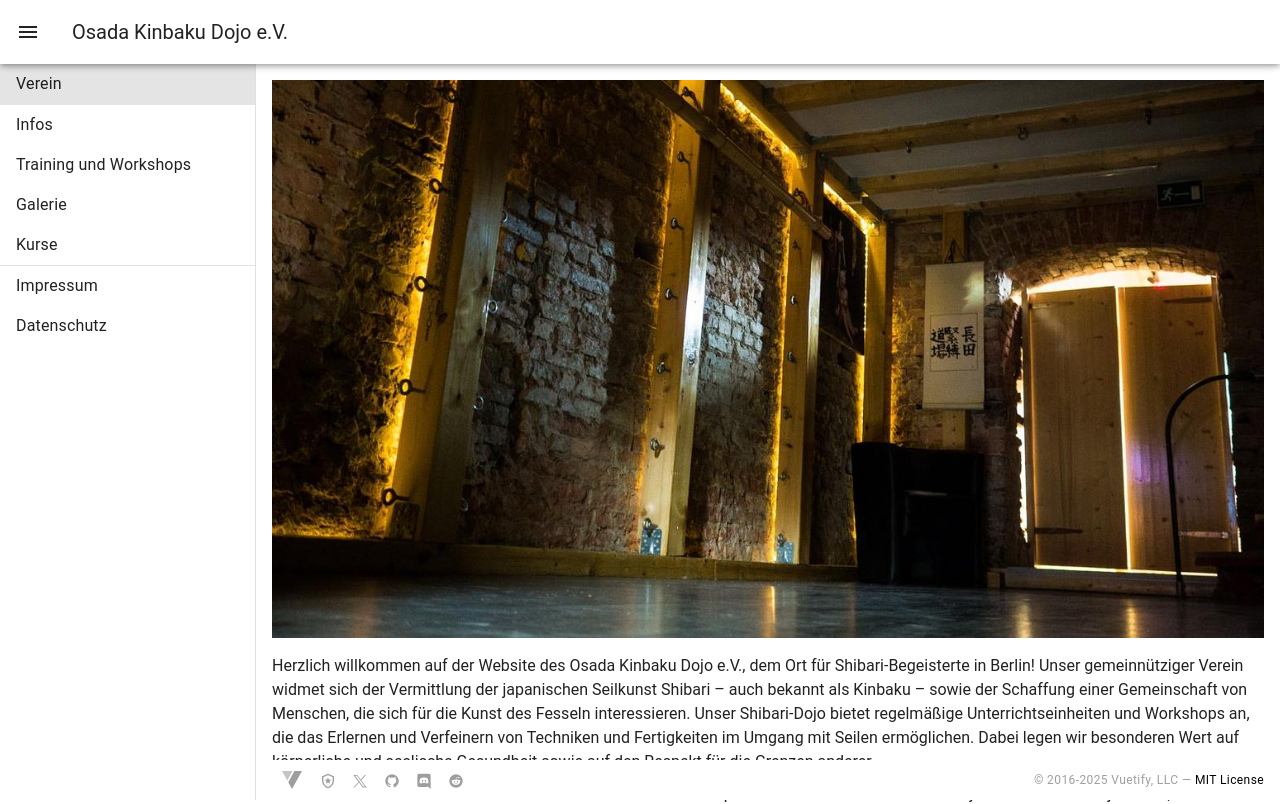
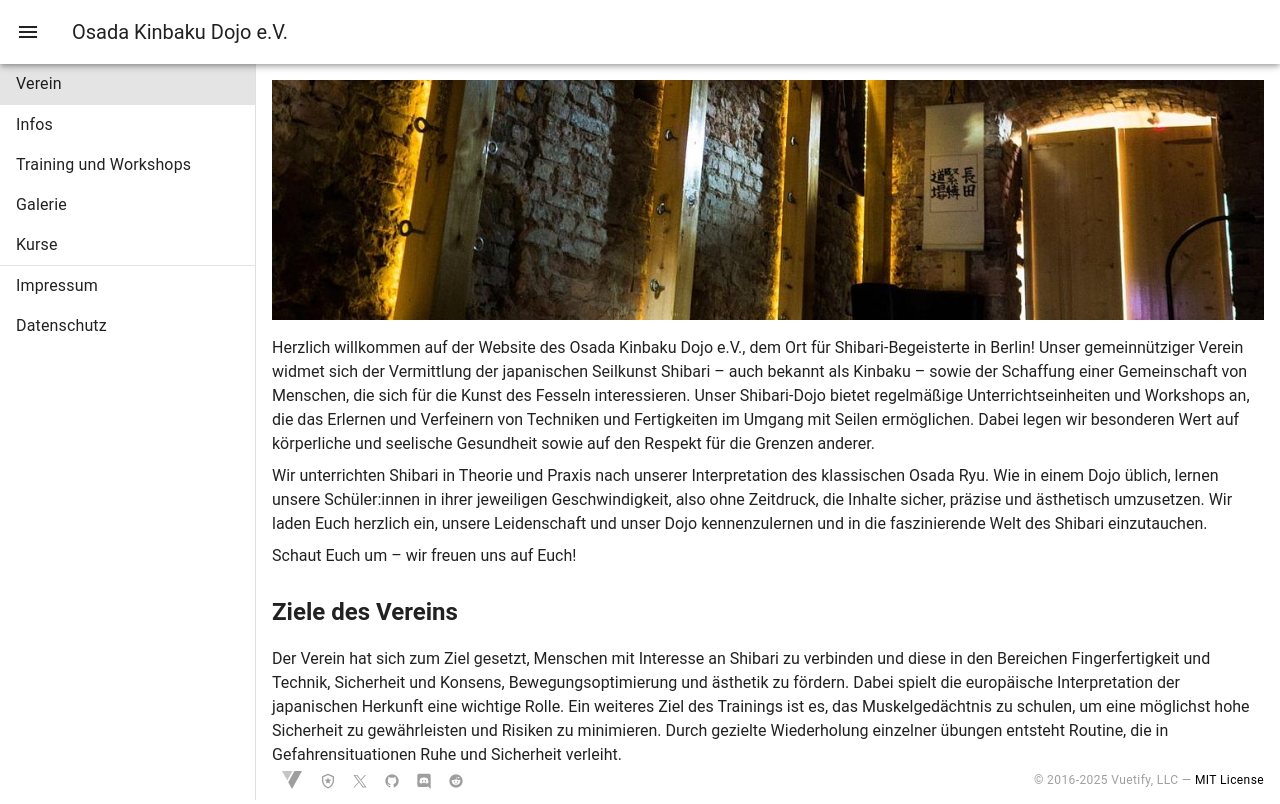
Before and after one commit to osada-kinbaku-ev/kinbaku-static, a Vue app: page /#/verein in a window 1280 px wide. Shown: the top 804 px of the page. Built offline with nearby package versions, Linux system fonts and the light colour scheme.

Commit message:
Shrink banner images

```diff
--- a/src/pages/infos.vue
+++ b/src/pages/infos.vue
@@ -1,6 +1,7 @@
 <template>
   <v-img
     cover
+    max-height="240px"
     src="@/assets/dojo.jpg"
     class="mb-4"
   ></v-img>
--- a/src/pages/training-und-workshops.vue
+++ b/src/pages/training-und-workshops.vue
@@ -2,6 +2,7 @@
   <v-img
     cover
     src="@/assets/dojo.jpg"
+    max-height="240px"
     class="mb-4"
   ></v-img>
 
--- a/src/pages/verein.vue
+++ b/src/pages/verein.vue
@@ -1,6 +1,7 @@
 <template>
   <v-img
     cover
+    max-height="240px"
     src="@/assets/dojo.jpg"
     class="mb-4"
   ></v-img>
```
